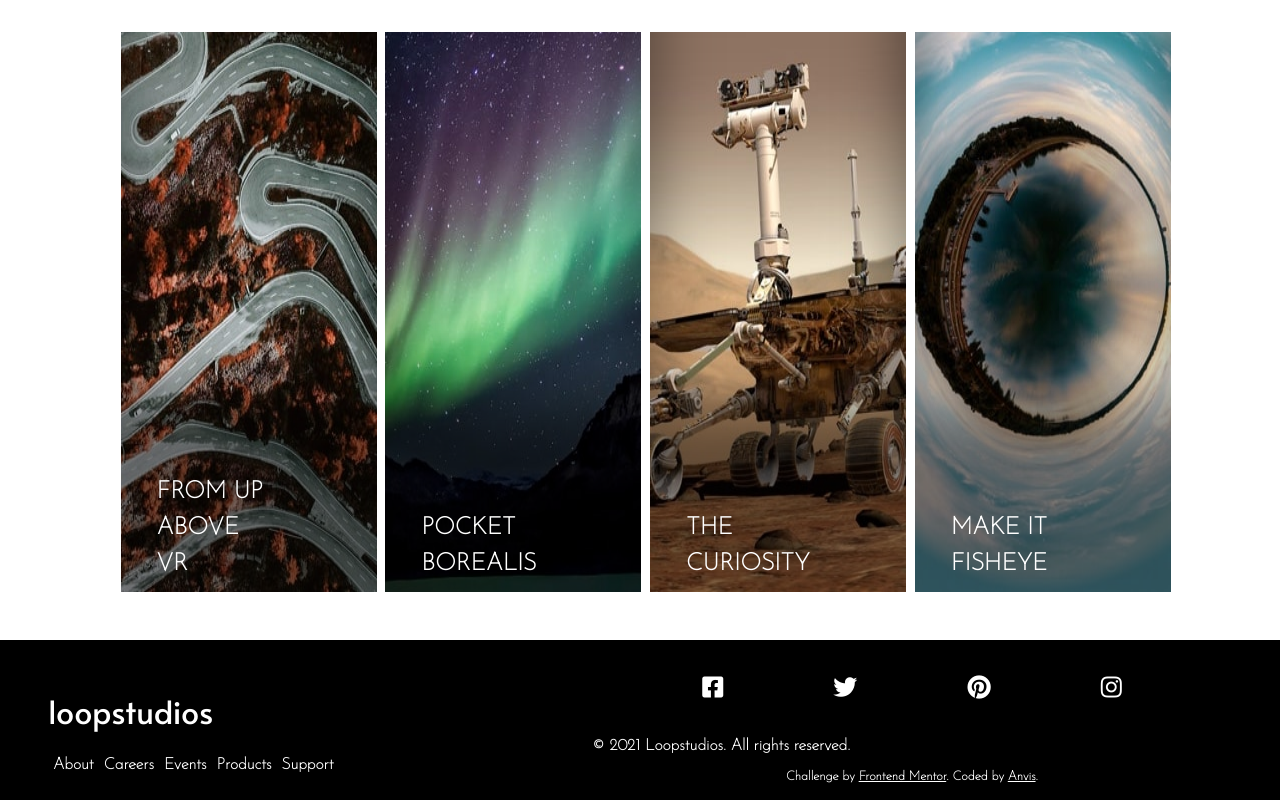
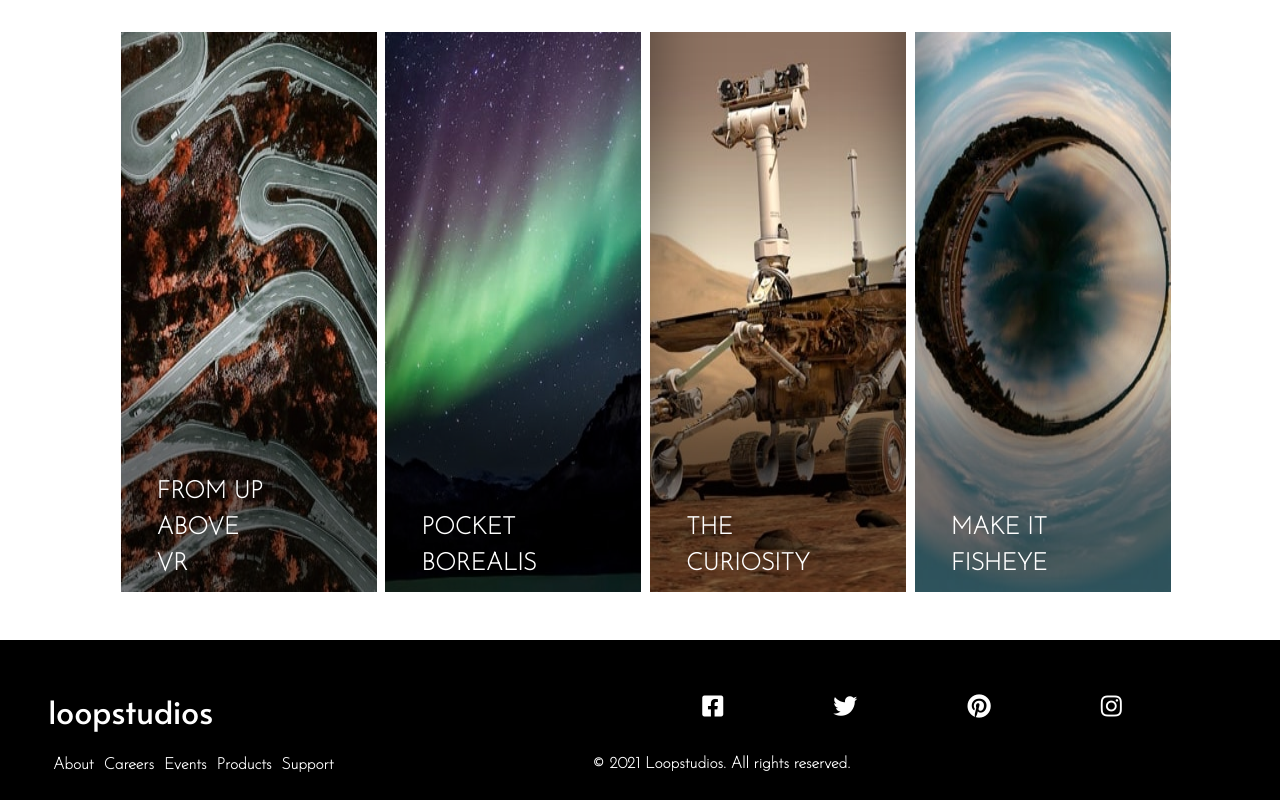
Before and after one commit to Vishal-Cr/Loopstudio-Landing-Page-, a plain HTML site: page index.html in a window 1280 px wide. Shown: the part 1879-2679 px from the top of the page. Drawn offline with Linux system fonts and the light colour scheme.

Commit message:
Update index.html

```diff
--- a/index.html
+++ b/index.html
@@ -7,7 +7,7 @@
   <link rel="icon" type="image/png" sizes="32x32" href="./images/favicon-32x32.png">
  <link rel="stylesheet" href="/dist/css/style.css">
  <link rel="stylesheet" href="https://pro.fontawesome.com/releases/v5.10.0/css/all.css" integrity="sha384-AYmEC3Yw5cVb3ZcuHtOA93w35dYTsvhLPVnYs9eStHfGJvOvKxVfELGroGkvsg+p" crossorigin="anonymous"/>
-  <title>Frontend Mentor | Loopstudios landing page</title>
+  <title>Loopstudios landing page</title>
 
 
 
@@ -112,10 +112,7 @@
 
     <div class="footer-copyright">
       <p>© 2021 Loopstudios. All rights reserved. </p>
-      <div class="attribution">
-        Challenge by <a href="https://www.frontendmentor.io?ref=challenge" target="_blank">Frontend Mentor</a>.
-        Coded by <a href="#">Anvis</a>.
-      </div>
+     </div>
     </div>
   </div>
 
```
